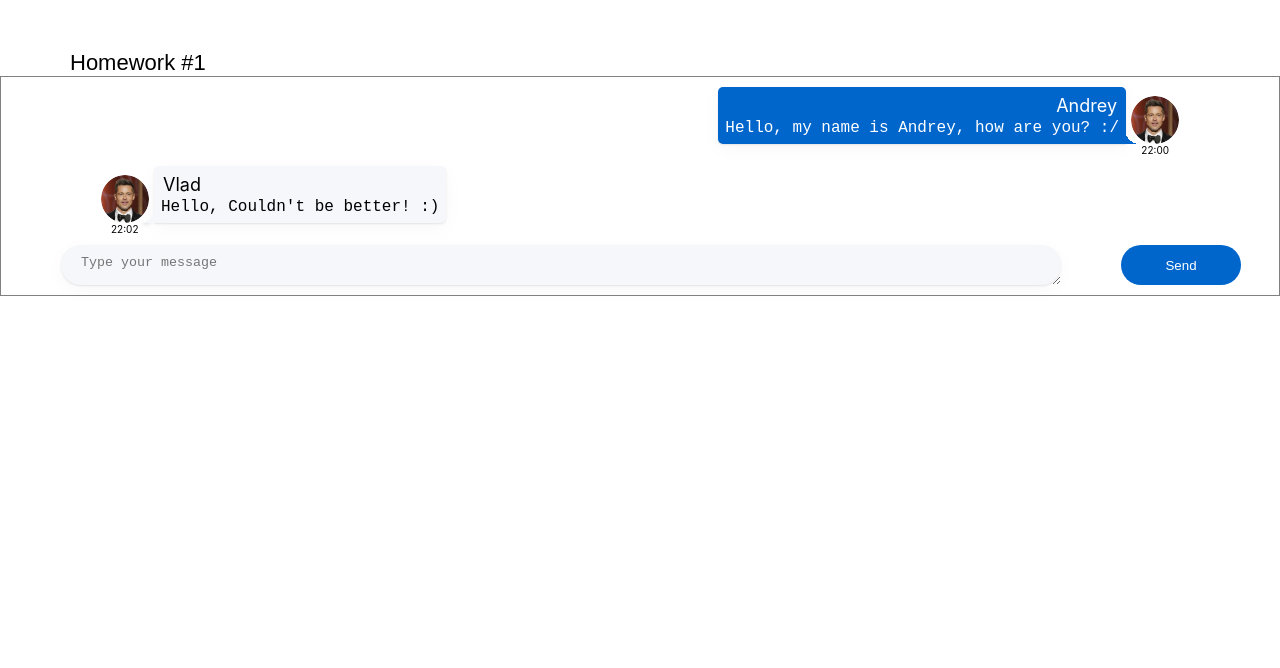
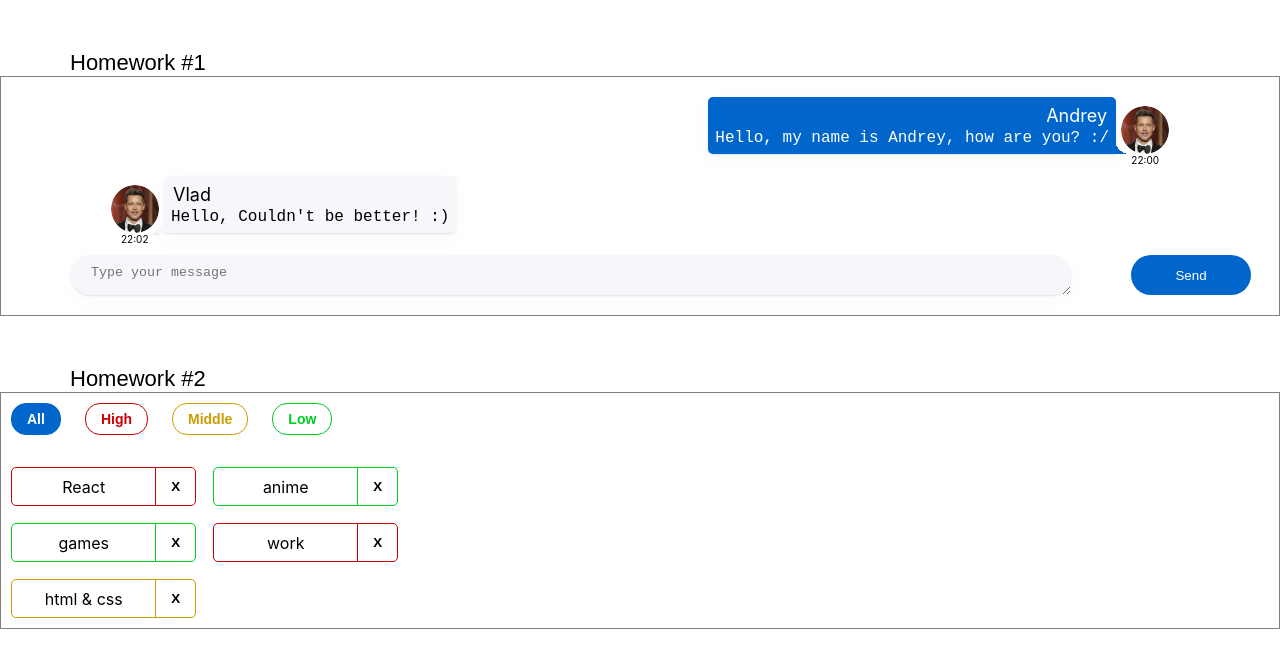
Before and after one commit to andreu6454/homework2, a React (Create React App) app: page / in a window 1280 px wide. Shown: the top 668 px of the page. Built offline with nearby package versions, Linux system fonts and the light colour scheme.

Commit message:
hw2 done

```diff
--- a/src/s1-main/App.module.css
+++ b/src/s1-main/App.module.css
@@ -5,6 +5,7 @@
 .hw {
     border: 1px solid grey;
     width: 100%;
+    padding: 10px;
 }
 
 .hwTitle {
--- a/src/s1-main/App.tsx
+++ b/src/s1-main/App.tsx
@@ -1,13 +1,14 @@
 import React from 'react'
 import s from './App.module.css'
 import HW1 from '../s2-homeworks/hw01/HW1'
+import HW2 from "../s2-homeworks/hw02/HW2";
 
 function App() {
     return (
         <div className={s.App}>
             <HW1/>
             {/*раскомментировать по ходу выполнения*/}
-            {/*<HW2/>*/}
+            <HW2/>
             {/*<HW3/>*/}
             {/*<HW4/>*/}
 
--- a/src/s2-homeworks/hw02/HW2.tsx
+++ b/src/s2-homeworks/hw02/HW2.tsx
@@ -17,16 +17,16 @@
 * */
 
 // types
-export type AffairPriorityType = any // need to fix any
+export type AffairPriorityType = 'low' | 'middle' | 'high'
 export type AffairType = {
-    _id: any // need to fix any
-    name: any // need to fix any
+    _id: number
+    name: string
     priority: AffairPriorityType
 }
 export type FilterType = 'all' | AffairPriorityType
 
 // constants
-const defaultAffairs: any = [ // need to fix any
+const defaultAffairs: Array<AffairType> = [ // need to fix any
     {_id: 1, name: 'React', priority: 'high'}, // студенты могут изменить содержимое name и количество элементов в массиве, ...priority не менять!
     {_id: 2, name: 'anime', priority: 'low'},
     {_id: 3, name: 'games', priority: 'low'},
@@ -35,23 +35,23 @@
 ]
 
 // pure helper functions
-export const filterAffairs = (affairs: any, filter: any): any => { // need to fix any
-
-
-    return affairs // need to fix
+export const filterAffairs = (affairs: Array<AffairType>, filter: FilterType): any => { // need to fix any
+    if(filter === "all"){
+        return affairs
+    }
+    return affairs.filter(el => el.priority === filter ) // need to fix
 }
-export const deleteAffair = (affairs: any, _id: any): any => { // need to fix any
-
-    return affairs // need to fix
+export const deleteAffair = (affairs: Array<AffairType>, _id: number): any => { // need to fix any
+    return affairs.filter(el => el._id !== _id)
 }
 
 function HW2() {
-    const [affairs, setAffairs] = useState<any>(defaultAffairs) // need to fix any
+    const [affairs, setAffairs] = useState<Array<AffairType>>(defaultAffairs) // need to fix any
     const [filter, setFilter] = useState<FilterType>('all')
 
     const filteredAffairs = filterAffairs(affairs, filter)
-    const deleteAffairCallback = (_id: any) => { // need to fix any
-        // need to fix
+    const deleteAffairCallback = (_id: number) => { // need to fix any
+        setAffairs(affairs.filter(el => el._id !== _id))
     }
 
     return (
--- a/src/s2-homeworks/hw02/affairs/Affairs.tsx
+++ b/src/s2-homeworks/hw02/affairs/Affairs.tsx
@@ -1,27 +1,27 @@
-import React from 'react'
+import React, {Dispatch, SetStateAction} from 'react'
 import Affair from './affair/Affair'
 import {AffairType, FilterType} from '../HW2'
 import s from './Affairs.module.css'
 
 type AffairsPropsType = {
-    data: any // need to fix any
-    setFilter: any
-    deleteAffairCallback: any
+    data: Array<AffairType> // need to fix any
+    setFilter: Dispatch<SetStateAction<FilterType>>
+    deleteAffairCallback: (_id: number) => void
     filter: FilterType
 }
 
 function Affairs(props: AffairsPropsType) {
     const setAll = () => {
-        // need to fix
+        props.setFilter("all")
     }
     const setHigh = () => {
-        // need to fix
+        props.setFilter("high")
     }
     const setMiddle = () => {
-        // need to fix
+        props.setFilter("middle")
     }
     const setLow = () => {
-        // need to fix
+        props.setFilter("low")
     }
 
     const cnAll = s.button + ' ' + s.all + (props.filter === 'all' ? ' ' + s.active : '')
--- a/src/s2-homeworks/hw02/affairs/affair/Affair.tsx
+++ b/src/s2-homeworks/hw02/affairs/affair/Affair.tsx
@@ -6,12 +6,12 @@
 type AffairPropsType = {
     // key не нужно типизировать
     affair: AffairType
-    deleteAffairCallback: any // need to fix any
+    deleteAffairCallback: (_id: number) => void // need to fix any
 }
 
 function Affair(props: AffairPropsType) {
     const deleteCallback = () => {
-        // need to fix
+        props.deleteAffairCallback(props.affair._id)
     }
 
     const nameClass = s.name + ' ' + s2[props.affair.priority]
@@ -25,19 +25,19 @@
         >
             <div id={'hw2-name-' + props.affair._id} className={nameClass}>
                 {/*создаёт студент*/}
-
+                {props.affair.name}
                 {/**/}
             </div>
             <div id={'hw2-priority-' + props.affair._id} hidden>
                 {/*создаёт студент*/}
-
+                {props.affair.priority}
                 {/**/}
             </div>
 
             <button
                 id={'hw2-button-delete-' + props.affair._id}
                 className={buttonClass}
-                // need to fix
+                onClick={deleteCallback}
 
             >
                 {/*текст кнопки могут изменить студенты*/}
```
